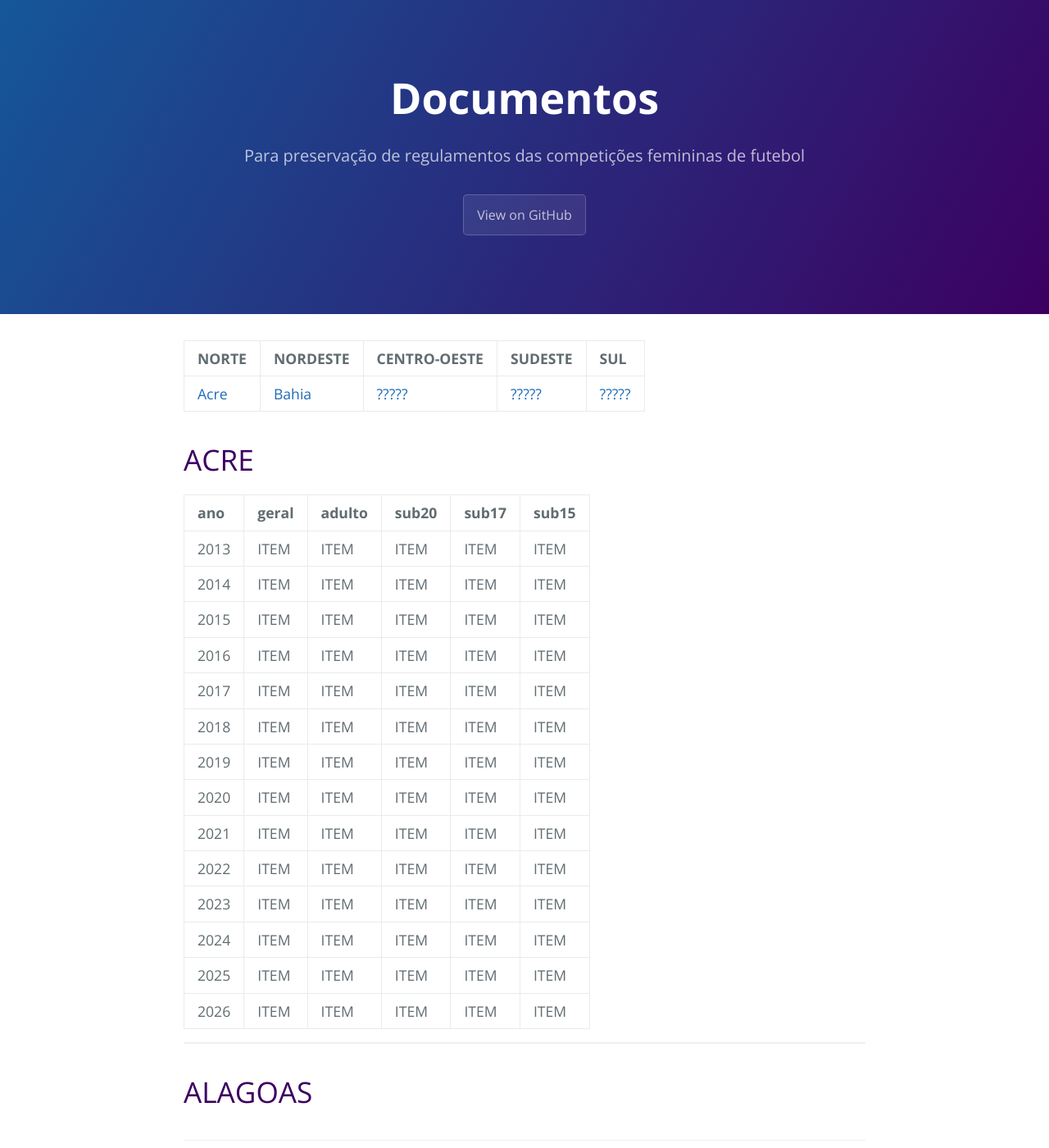
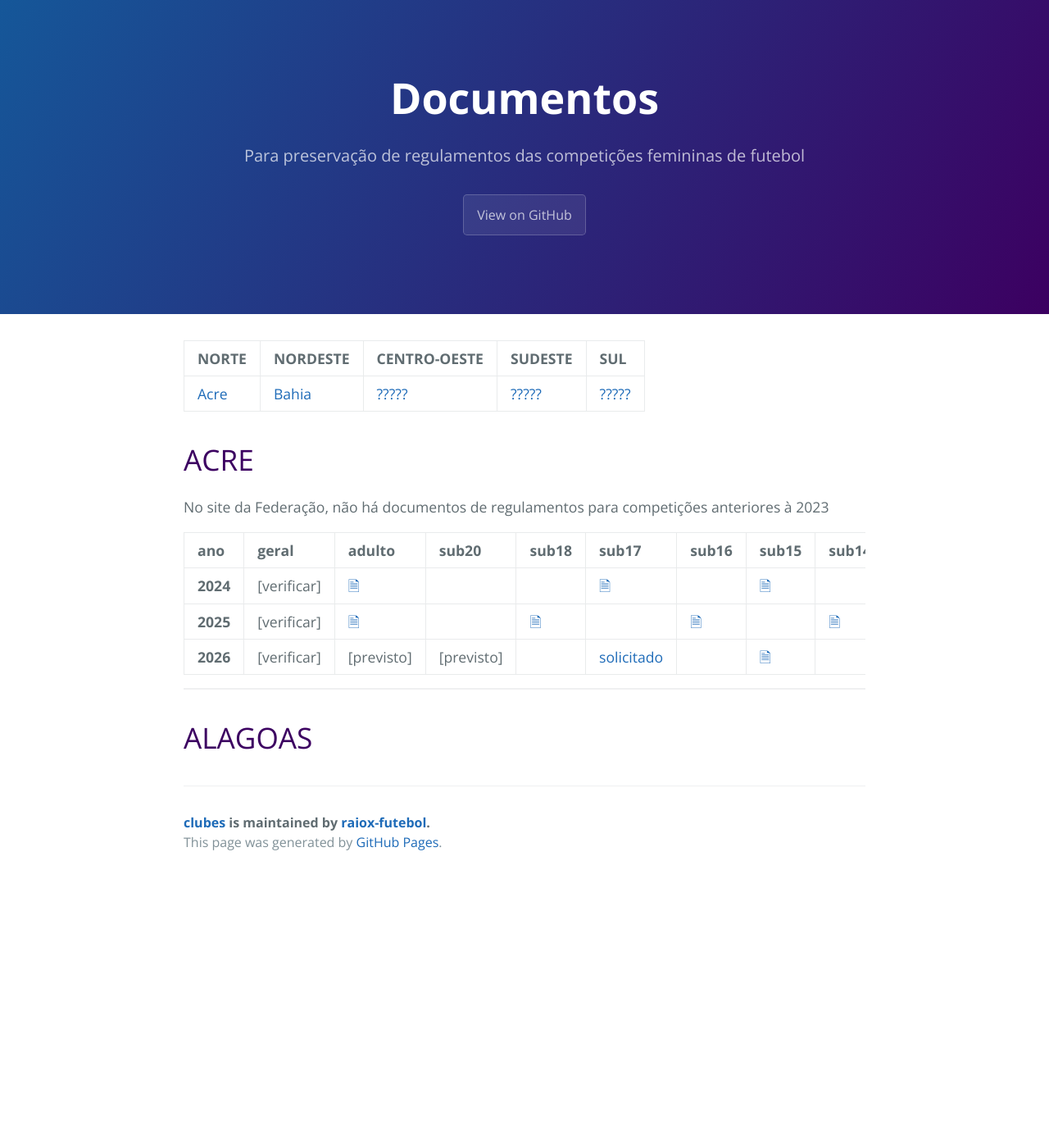
Before and after one commit to raiox-futebol/clubes, a Jekyll site: the page built from index.md, in a window 1280 px wide and 1400 px high. Shown: the whole window at 82% size. Built offline with Jekyll 4.4.1, drawn with Linux system fonts in a browser that asks for light colours.

Commit message:
add: acre

```diff
--- a/index.md
+++ b/index.md
@@ -10,22 +10,13 @@ layout: default
 
 # ACRE
 
-| ano        |  geral | adulto | sub20 | sub17 | sub15 |
-|:-----------|:-------|:-------|:------|:------|:------|
-| 2013       | ITEM   | ITEM   | ITEM  | ITEM  | ITEM  |
-| 2014       | ITEM   | ITEM   | ITEM  | ITEM  | ITEM  |
-| 2015       | ITEM   | ITEM   | ITEM  | ITEM  | ITEM  |
-| 2016       | ITEM   | ITEM   | ITEM  | ITEM  | ITEM  |
-| 2017       | ITEM   | ITEM   | ITEM  | ITEM  | ITEM  |
-| 2018       | ITEM   | ITEM   | ITEM  | ITEM  | ITEM  |
-| 2019       | ITEM   | ITEM   | ITEM  | ITEM  | ITEM  |
-| 2020       | ITEM   | ITEM   | ITEM  | ITEM  | ITEM  |
-| 2021       | ITEM   | ITEM   | ITEM  | ITEM  | ITEM  |
-| 2022       | ITEM   | ITEM   | ITEM  | ITEM  | ITEM  |
-| 2023       | ITEM   | ITEM   | ITEM  | ITEM  | ITEM  |
-| 2024       | ITEM   | ITEM   | ITEM  | ITEM  | ITEM  |
-| 2025       | ITEM   | ITEM   | ITEM  | ITEM  | ITEM  |
-| 2026       | ITEM   | ITEM   | ITEM  | ITEM  | ITEM  |
+No site da Federação, não há documentos de regulamentos para competições anteriores à 2023
+
+| ano |  geral | adulto | sub20 | sub18 | sub17 | sub16 | sub15 | sub14 |
+|:-----|:-----|:-----|:-----|:-----|:-----|:-----|:-----|:-----|
+| **2024** | [verificar] | [🗎](files/regulamentos/acre/2024_AC_adulto.pdf) | | | [🗎](files/regulamentos/acre/2024_AC_sub17.pdf) | | [🗎](files/regulamentos/acre/2024_AC_sub15.pdf) | |
+| **2025** | [verificar] | [🗎](files/regulamentos/acre/2025_AC_adulto.pdf) | | [🗎](files/regulamentos/acre/2025_AC_sub18.pdf) | | [🗎](files/regulamentos/acre/2025_AC_sub16.pdf) | | [🗎](files/regulamentos/acre/2025_AC_sub14.pdf) |
+| **2026** | [verificar] | [previsto] | [previsto] | | [solicitado](files/regulamentos/acre/2026_AC_sub17.png) | | [🗎](files/regulamentos/acre/2026_AC_sub15.pdf) | |
 
 * * *
 
```
Also changed, not shown: files/regulamentos/acre/2026_AC_sub17.png (added), 8 other files.
